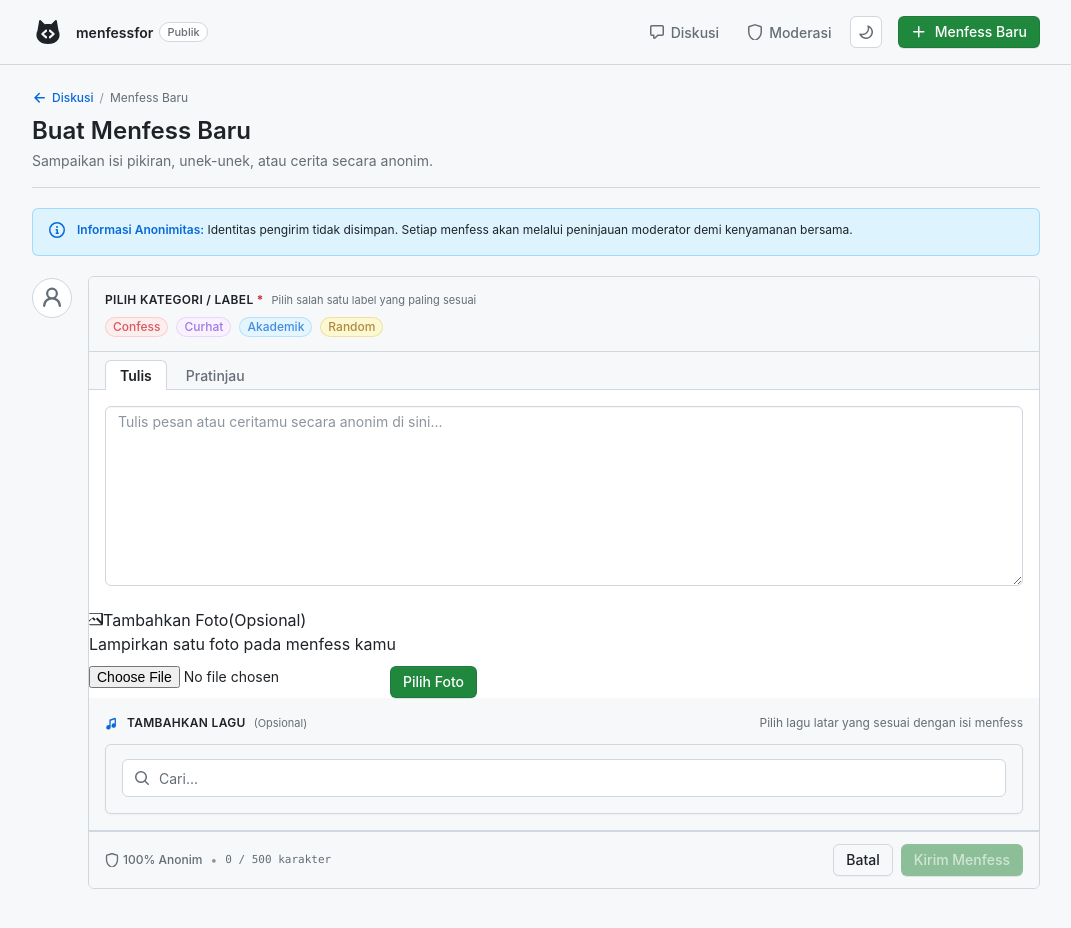
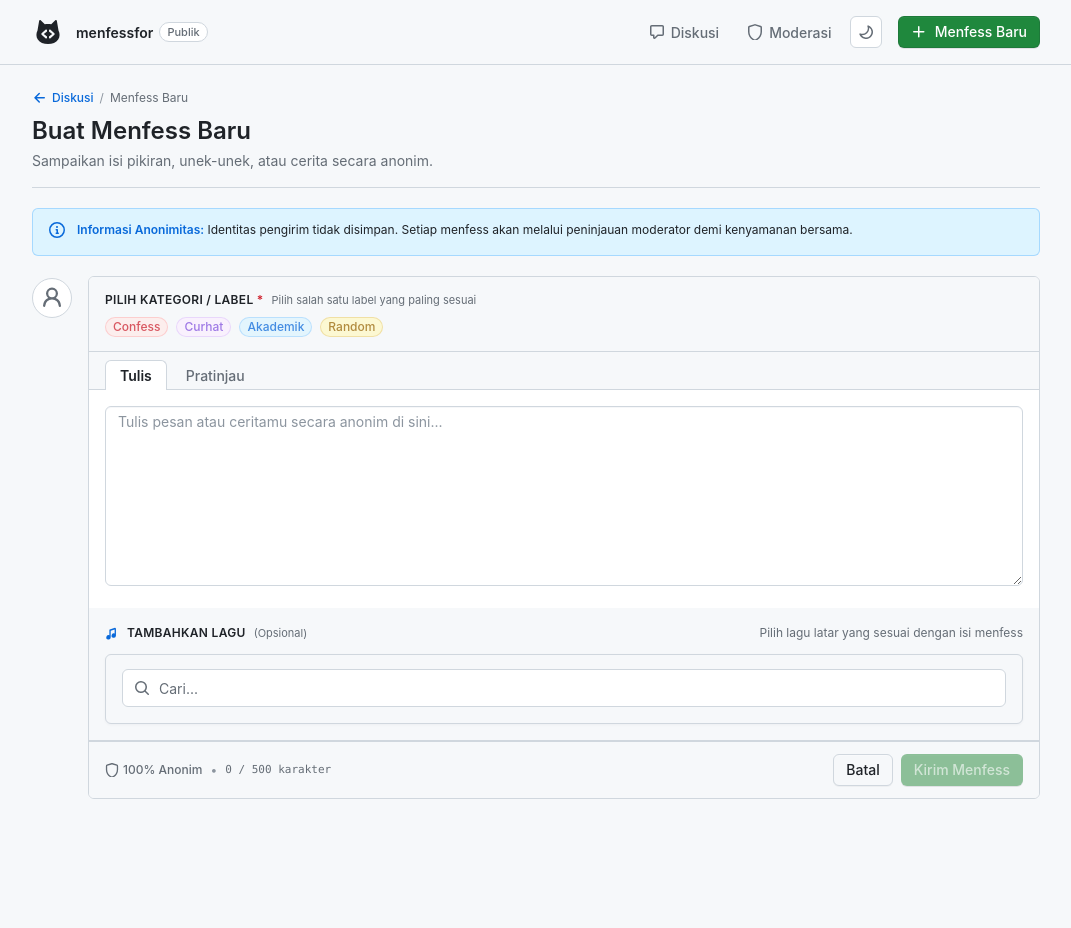
Before and after one commit to FarrasF/menfessfor, a React (Vite) app: page /submit in a window 1280 px wide. Shown: the top 928 px of the page, without its empty margins (104-1175 px from the left). After the commit the page ends 847 px from the top, so only its background shows below. Built offline with nearby package versions, Linux system fonts and the light colour scheme.

Commit message:
remove photo feature from menfess

```diff
--- a/src/pages/SubmitMenfess.jsx
+++ b/src/pages/SubmitMenfess.jsx
@@ -219,10 +219,6 @@ function SubmitMenfess() {
   const [activeTab, setActiveTab] = useState('write');
   const [submitted, setSubmitted] = useState(false);
 
-  // Image
-  const [imageFile, setImageFile] = useState(null);
-  const [imagePreview, setImagePreview] = useState(null);
-  const [imageUploading, setImageUploading] = useState(false);
 
   // Music
   const [musicQuery, setMusicQuery] = useState('');
@@ -399,41 +395,8 @@ function SubmitMenfess() {
   const handleSubmit = async (e) => {
     e.preventDefault();
 
-    if (!isValid || imageUploading) return;
+    if (!isValid) return;
 
-    let imageUrl = null;
-
-    // Upload foto ke ImgBB jika user memilih foto
-    if (imageFile) {
-      setImageUploading(true);
-
-      try {
-        const formData = new FormData();
-        formData.append('image', imageFile);
-
-        const uploadResponse = await fetch('/api/upload-image', {
-          method: 'POST',
-          body: formData,
-        });
-
-        const uploadResult = await uploadResponse.json();
-
-        if (!uploadResponse.ok) {
-          throw new Error(uploadResult.error || 'Upload foto gagal');
-        }
-
-        imageUrl = uploadResult.url;
-      } catch (error) {
-        console.error('Gagal upload foto:', error);
-        alert(`Foto gagal diupload: ${error.message}`);
-        setImageUploading(false);
-        return;
-      }
-
-      setImageUploading(false);
-    }
-
-    // Simpan menfess + URL foto ke Supabase
     const { error } = await supabase
       .from('menfess')
       .insert([
@@ -441,9 +404,6 @@ function SubmitMenfess() {
           content: content.trim(),
           category: category,
           status: 'pending',
-
-          image_url: imageUrl,
-
           song_id: selectedSong?.id ?? null,
           song_title: selectedSong?.title ?? null,
           song_artist: selectedSong?.artist ?? null,
@@ -454,25 +414,9 @@ function SubmitMenfess() {
       ]);
 
     if (error) {
-      console.error('Gagal mengirim menfess:', error);
+      console.error('Error submitting menfess:', error);
       alert('Menfess gagal dikirim. Coba lagi.');
       return;
-    }
-
-    try {
-      await fetch('/api/send-notification', {
-        method: 'POST',
-        headers: {
-          'Content-Type': 'application/json',
-        },
-        body: JSON.stringify({
-          title: 'Menfess Baru',
-          body: 'Ada menfess baru yang menunggu peninjauan.',
-          url: '/admin',
-        }),
-      });
-    } catch (notificationError) {
-      console.error('Gagal mengirim notifikasi:', notificationError);
     }
 
     setSubmitted(true);
@@ -492,10 +436,6 @@ function SubmitMenfess() {
     setContent('');
     setSubmitted(false);
     setActiveTab('write');
-
-    setImageFile(null);
-    setImagePreview(null);
-    setImageUploading(false);
 
     setMusicQuery('');
     setSongs([]);
@@ -536,11 +476,11 @@ function SubmitMenfess() {
 
             <div className="submit-success__actions">
               <button
-                type="submit"
+                type="button"
                 className="gh-btn gh-btn-primary"
-                disabled={!isValid || imageUploading}
+                onClick={handleReset}
               >
-                {imageUploading ? 'Mengupload Foto...' : 'Kirim Menfess'}
+                Kirim Menfess Lagi
               </button>
 
               <Link to="/" className="gh-btn">
@@ -761,7 +701,6 @@ function SubmitMenfess() {
                             isPreview={true}
                             content={content.trim() || '(Belum ada teks pesan)'}
                             category={category || 'Curhat'}
-                          image_url={imagePreview}
                             song_id={selectedSong?.id}
                             song_title={selectedSong?.title}
                             song_artist={selectedSong?.artist}
@@ -777,97 +716,6 @@ function SubmitMenfess() {
                 </div>
               </div>
 
-            {/* IMAGE SECTION */}
-            <div className="submit-image-section">
-              <div className="submit-image-header">
-                <div className="submit-image-title-wrap">
-                  <svg
-                    width="14"
-                    height="14"
-                    viewBox="0 0 16 16"
-                    fill="currentColor"
-                    aria-hidden="true"
-                  >
-                    <path d="M14.5 1h-13A1.5 1.5 0 0 0 0 2.5v11A1.5 1.5 0 0 0 1.5 15h13a1.5 1.5 0 0 0 1.5-1.5v-11A1.5 1.5 0 0 0 14.5 1ZM14 13.5a.5.5 0 0 1-.5.5h-13a.5.5 0 0 1-.5-.5V11l3.5-3.5 2.5 2.5 2-2 5 5v.5Zm0-2.62-4.5-4.5-2 2-2.5-2.5L0 9.38V2.5a.5.5 0 0 1 .5-.5h13a.5.5 0 0 1 .5.5v8.38Z" />
-                  </svg>
-
-                  <span className="submit-image-title">
-                    Tambahkan Foto
-                  </span>
-
-                  <span className="submit-image-optional">
-                    (Opsional)
-                  </span>
-                </div>
-
-                <span className="submit-image-hint">
-                  Lampirkan satu foto pada menfess kamu
-                </span>
-              </div>
-
-              <div className="submit-image-content">
-                <input
-                  id="image-upload"
-                  type="file"
-                  accept="image/*"
-                  onChange={(e) => {
-                    const file = e.target.files?.[0];
-
-                    if (!file) return;
-
-                    if (file.size > 5 * 1024 * 1024) {
-                      alert('Ukuran foto maksimal 5 MB.');
-                      e.target.value = '';
-                      return;
-                    }
-
-                    setImageFile(file);
-                    setImagePreview(URL.createObjectURL(file));
-                  }}
-                />
-
-                <label
-                  htmlFor="image-upload"
-                  className="gh-btn gh-btn-primary"
-                  style={{
-                    display: 'inline-flex',
-                    cursor: 'pointer',
-                    marginTop: '10px',
-                  }}
-                >
-                  Pilih Foto
-                </label>
-
-                {imagePreview && (
-                  <div className="submit-image-preview">
-                    <img
-                      src={imagePreview}
-                      alt="Preview foto"
-                      style={{
-                        maxWidth: '300px',
-                        maxHeight: '300px',
-                        objectFit: 'cover',
-                        borderRadius: '8px',
-                        display: 'block',
-                        marginTop: '12px',
-                      }}
-                    />
-
-                    <button
-                      type="button"
-                      className="gh-btn gh-btn-sm gh-btn-danger"
-                      onClick={() => {
-                        setImageFile(null);
-                        setImagePreview(null);
-                      }}
-                      style={{ marginTop: '8px' }}
-                    >
-                      Hapus Foto
-                    </button>
-                  </div>
-                )}
-              </div>
-            </div>
 
               {/* MUSIC SECTION */}
               <div className="submit-music-section">
@@ -1182,9 +1030,9 @@ function SubmitMenfess() {
                   <button
                     type="submit"
                     className="gh-btn gh-btn-primary"
-                  disabled={!isValid || imageUploading}
+                    disabled={!isValid}
                   >
-                  {imageUploading ? 'Mengupload Foto...' : 'Kirim Menfess'}
+                    {'Kirim Menfess'}
                   </button>
 
                 </div>
```
Lines whose indentation alone changed are shown as unchanged.
